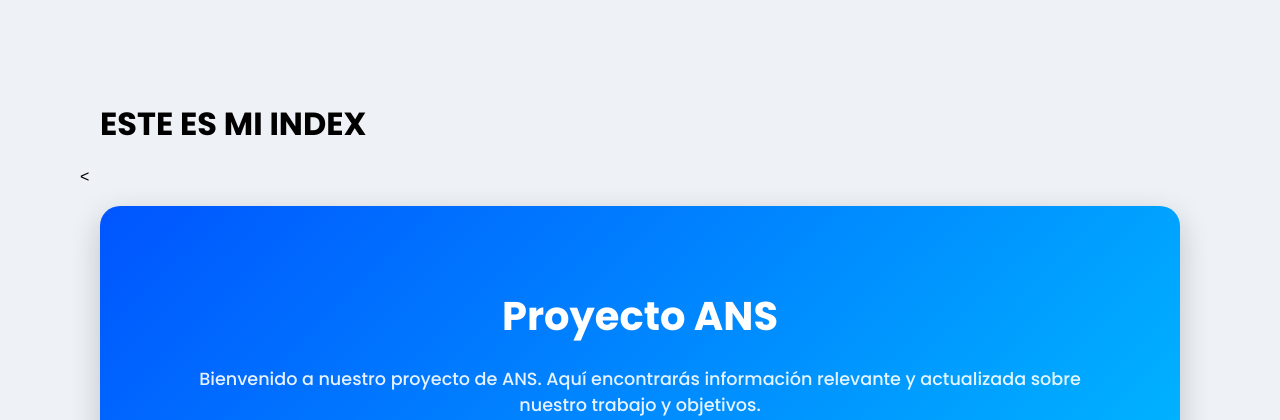
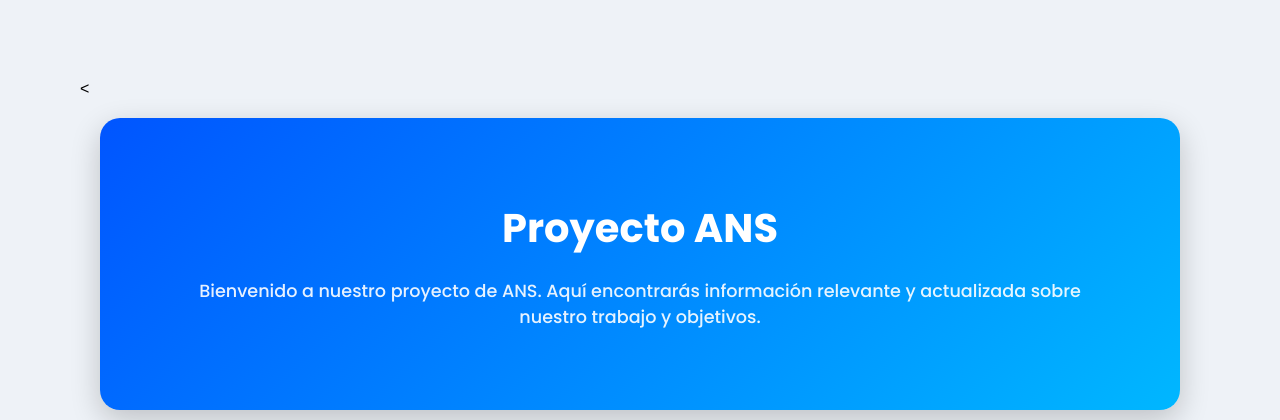
Before and after one commit to aldrinnicolassalazaravilas-collab/ANS, a Flask app: page / in a window 1280 px wide. Shown: the top 420 px of the page. Run offline with Flask 3, Linux system fonts and the light colour scheme.

Commit message:
Describe aquí los cambios

```diff
--- a/templates/index.html
+++ b/templates/index.html
@@ -1,5 +1,3 @@
-
-<h1>ESTE ES MI INDEX</h1>
 
 
 
```
